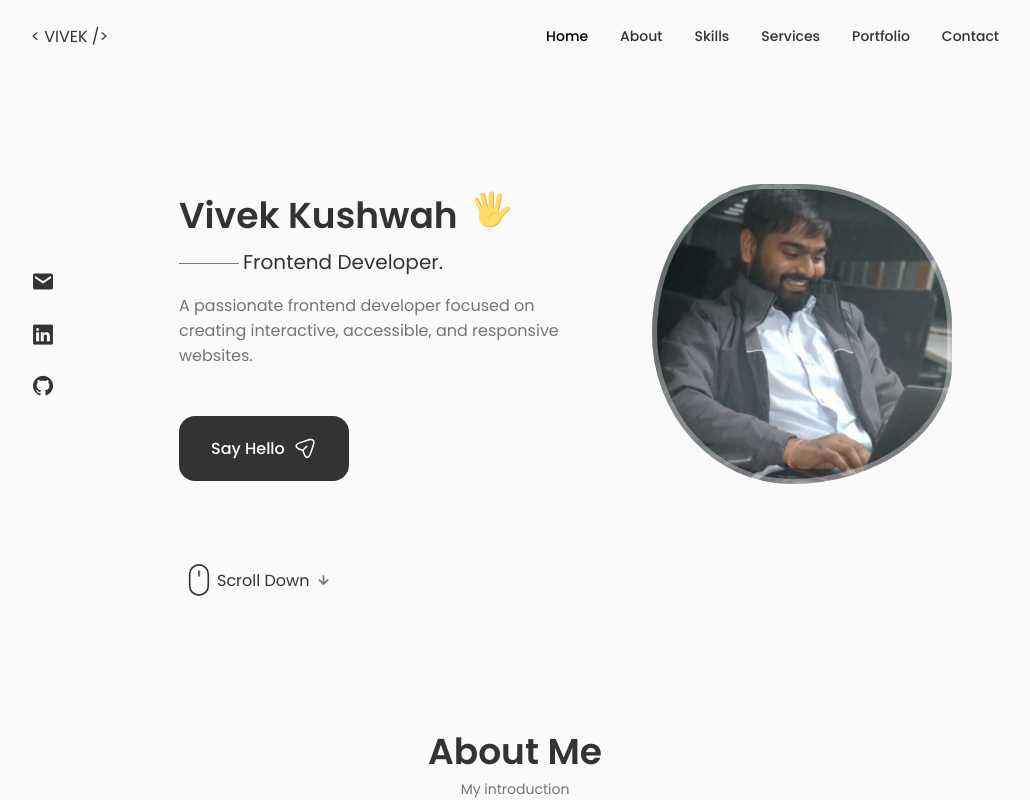
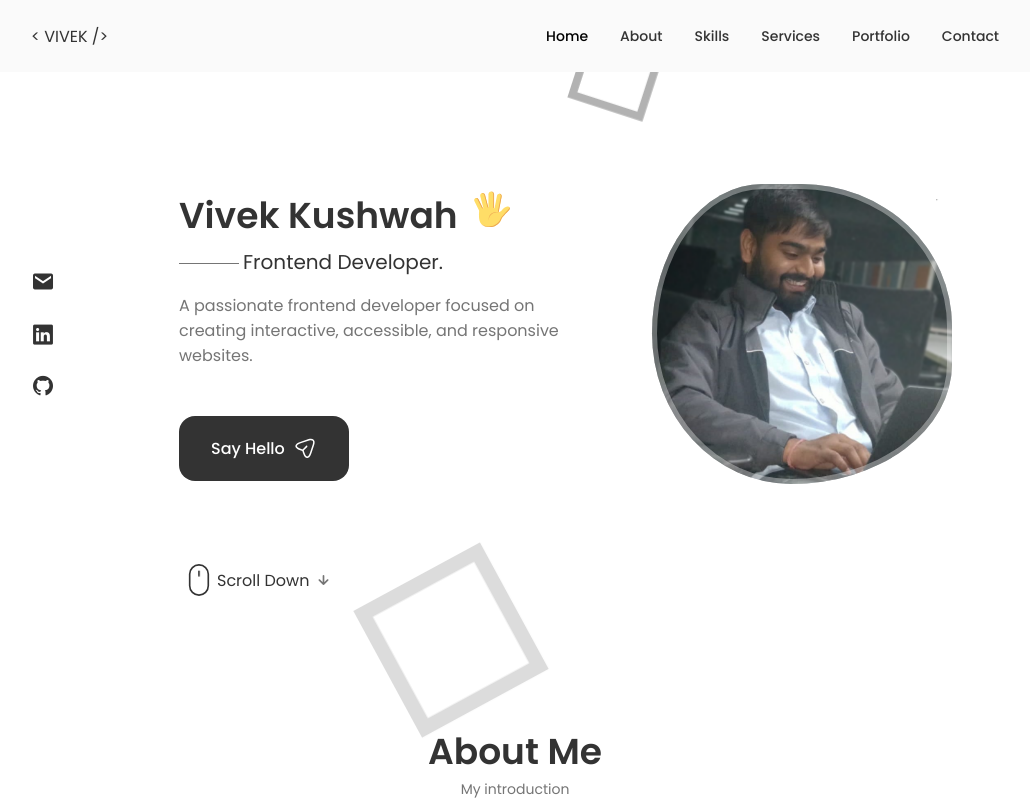
Before and after one commit to vivekkushwah16/portfolio, a React (Create React App) app: page / in a window 1280 px wide. Shown: the top 800 px of the page, without its empty margins (125-1155 px from the left). Built offline with nearby package versions, Linux system fonts and the light colour scheme.

Commit message:
animation added

```diff
--- a/src/App.css
+++ b/src/App.css
@@ -217,3 +217,78 @@ img {
     margin-right: var(--mb-1);
   }
 }
+
+@keyframes cube {
+  from {
+    transform: scale(0) rotate(0deg) translate(-50%, -50%);
+    opacity: 0.5;
+  }
+  to {
+    transform: scale(20) rotate(960deg) translate(-50%, -50%);
+    opacity: 0;
+  }
+}
+
+.background__animation {
+  position: fixed;
+  width: 100vw;
+  height: 100vh;
+  top: 0;
+  left: 0;
+  margin: 0;
+  padding: 0;
+  background: var(--container-color);
+  overflow: hidden;
+  z-index: -1;
+  backdrop-filter: blur(10px);
+}
+.background__animation li {
+  position: absolute;
+  top: 80vh;
+  left: 45vw;
+  width: 10px;
+  height: 10px;
+  border: solid 1px var(--title-color-dark);
+  color: transparent;
+  transform-origin: top left;
+  transform: scale(0) rotate(0deg) translate(-50%, -50%);
+  animation: cube 8s ease-in forwards infinite;
+}
+undefined .background__animation li:nth-child(0) {
+  animation-delay: 0s;
+  left: 49vw;
+  top: 99vh;
+  border-color: var(--title-color);
+}
+
+.background__animation li:nth-child(1) {
+  animation-delay: 2s;
+  left: 58vw;
+  top: 9vh;
+}
+
+.background__animation li:nth-child(2) {
+  animation-delay: 4s;
+  left: 82vw;
+  top: 36vh;
+}
+
+.background__animation li:nth-child(3) {
+  animation-delay: 6s;
+  left: 83vw;
+  top: 25vh;
+  border-color: var(--title-color);
+}
+
+.background__animation li:nth-child(4) {
+  animation-delay: 8s;
+  left: 4vw;
+  top: 63vh;
+  border-color: var(--title-color);
+}
+
+.background__animation li:nth-child(5) {
+  animation-delay: 10s;
+  left: 24vw;
+  top: 76vh;
+}
--- a/src/App.js
+++ b/src/App.js
@@ -21,6 +21,14 @@ function App() {
         <Qualification />
         <Testimonials />
         <Contact />
+        <ul class="background__animation">
+          <li></li>
+          <li></li>
+          <li></li>
+          <li></li>
+          <li></li>
+          <li></li>
+        </ul>
       </main>
       <Footer />
     </>
```
Also changed, not shown: src/index.css (line endings or trailing spaces).
